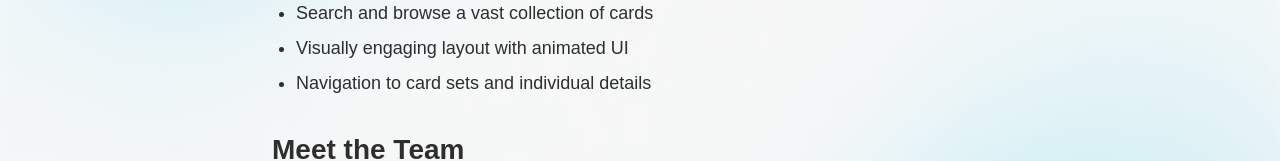
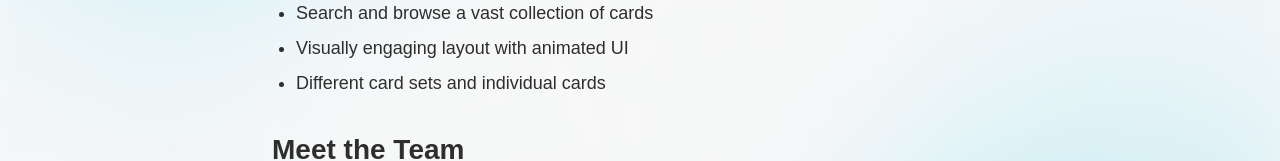
Before and after one commit to tabularization/cs391-final-project, a Next.js app: page /about in a window 1280 px wide. Shown: the part 445-606 px from the top of the page. Built offline with nearby package versions, Linux system fonts and the light colour scheme.

Commit message:
small fixs for set

```diff
--- a/app/page.tsx
+++ b/app/page.tsx
@@ -57,7 +57,7 @@ export default function Home() {
         </p>
       </div>
       {/* w-100% to equal width of parent for smooth animation, otherwise animation would break due to large width*/}
-      <div className="flex justify-start w-[100%] pb-40">
+      <div className="flex justify-start w-[100%] pb-40 overflow-hidden">
         {/* Render the SetComponent, passing in the fetched card sets as props */}
         <SetComponent sets={newCardSet} />
       </div>
--- a/components/AboutPage.tsx
+++ b/components/AboutPage.tsx
@@ -86,7 +86,7 @@ export default function AboutPage() {
         <List>
             <ListItem>Search and browse a vast collection of cards</ListItem>
             <ListItem>Visually engaging layout with animated UI</ListItem>
-            <ListItem>Navigation to card sets and individual details</ListItem>
+            <ListItem>Different card sets and individual cards</ListItem>
         </List>
 
         <SubHeading>Meet the Team</SubHeading>
```
